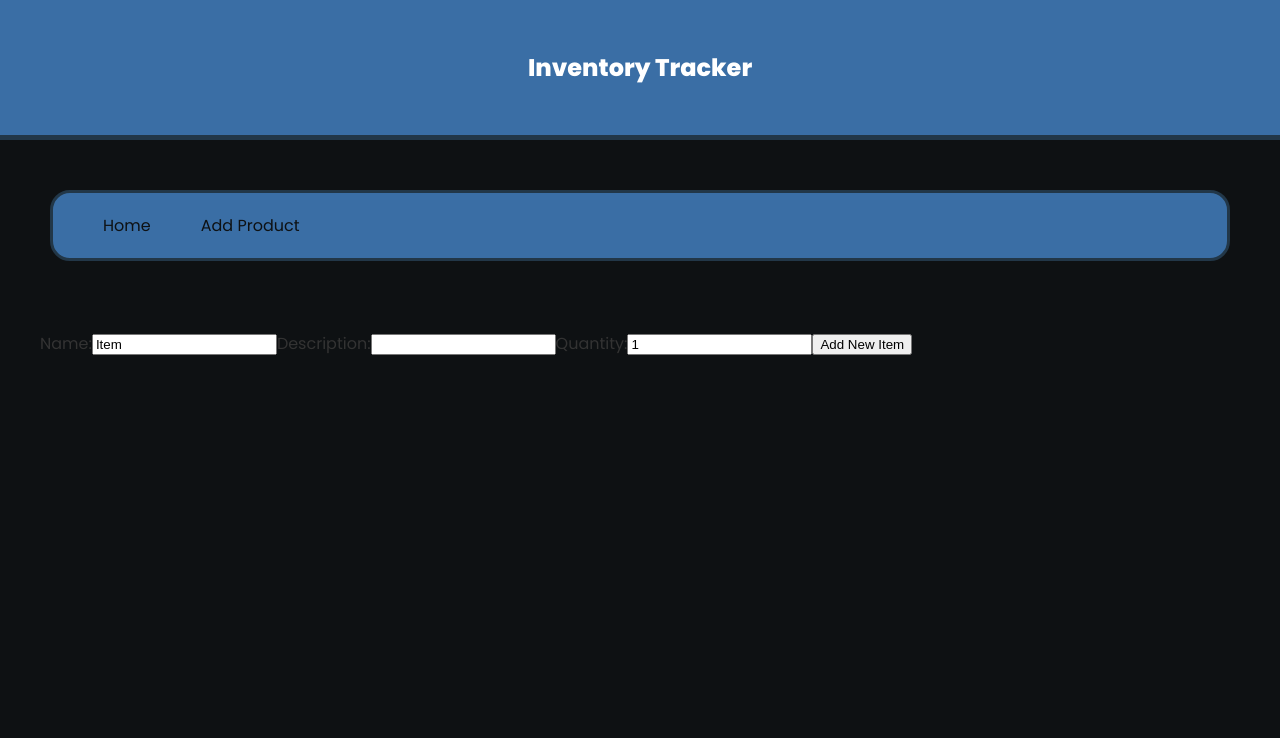
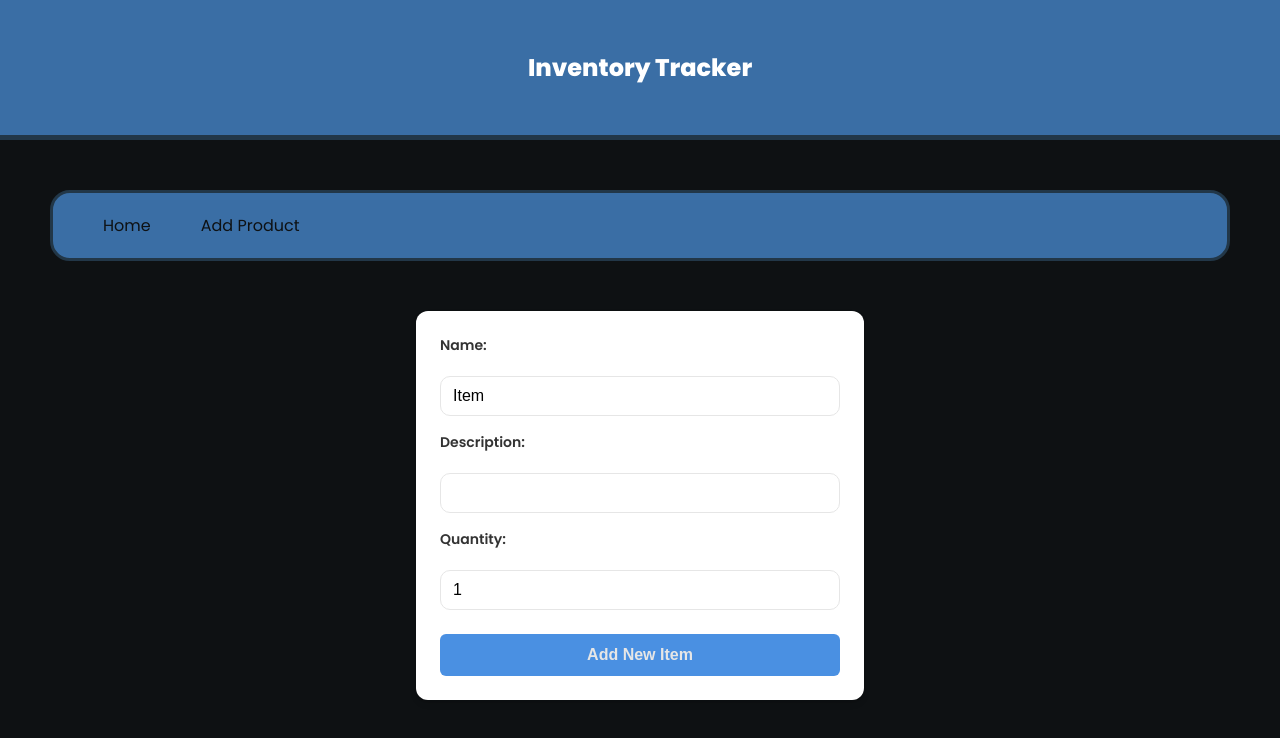
Before and after one commit to N1femi/InvenTrack, a React (Create React App) app: page /add in a window 1280 px wide. Shown: the top 738 px of the page. Built offline with nearby package versions, Linux system fonts and the light colour scheme; no server answers.

Commit message:
Styled Add Product Component

```diff
--- a/src/index.css
+++ b/src/index.css
@@ -87,3 +87,58 @@ nav h1 {
   padding: 15px;
   margin: auto;
 }
+
+/* Add this to your CSS file */
+.page-addproduct {
+  background: white;
+  border-radius: 12px;
+  box-shadow: 0 4px 6px rgba(0, 0, 0, 0.1),
+              0 1px 3px rgba(0, 0, 0, 0.08);
+  padding: 24px;
+  max-width: 400px;
+  margin: 20px auto;
+}
+
+.page-addproduct form {
+  display: flex;
+  flex-direction: column;
+  gap: 16px;
+}
+
+.page-addproduct label {
+  font-weight: 600;
+  color: #333;
+  margin-bottom: 4px;
+  font-size: 14px;
+}
+
+.page-addproduct input {
+  padding: 10px 12px;
+  border: 1px solid var(--text-color);
+  border-radius: 10px;
+  font-size: 16px;
+  transition: border-color 0.2s;
+}
+
+.page-addproduct input:focus {
+  outline: none;
+  border-color: #4A90E2;
+  box-shadow: 0 0 0 3px rgba(74, 144, 226, 0.1);
+}
+
+.page-addproduct button {
+  background: #4A90E2;
+  color: var(--text-color);
+  border: none;
+  padding: 12px 24px;
+  border-radius: 6px;
+  font-size: 16px;
+  font-weight: 600;
+  cursor: pointer;
+  transition: all 0.2s;
+  margin-top: 8px;
+}
+
+.page-addproduct button:hover {
+  background: #357ABD;
+}
--- a/src/pages/AddProduct.js
+++ b/src/pages/AddProduct.js
@@ -8,7 +8,7 @@ const AddProduct = () => {
 
 
   return (
-    <div className="page addproduct">
+    <div className="page-addproduct">
       <form>
         <label htmlFor="name">Name:</label>
         <input
```
